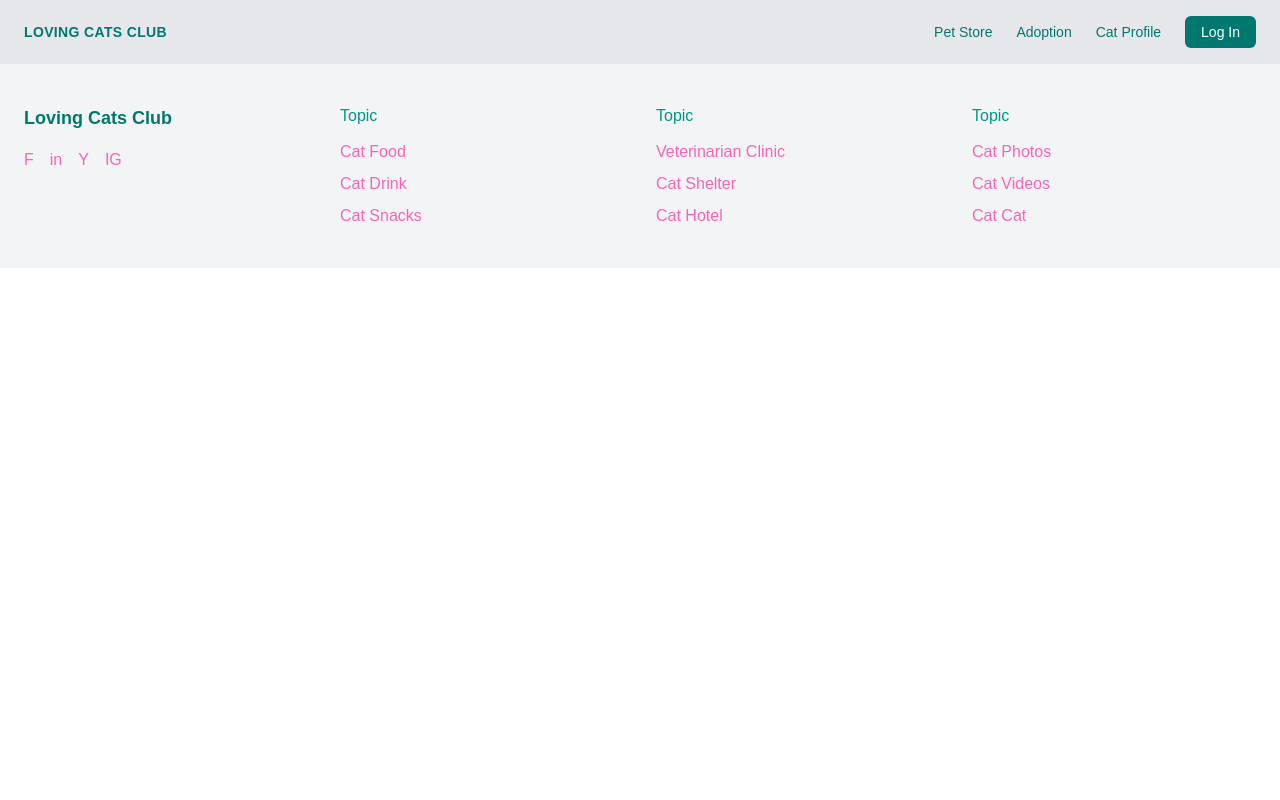
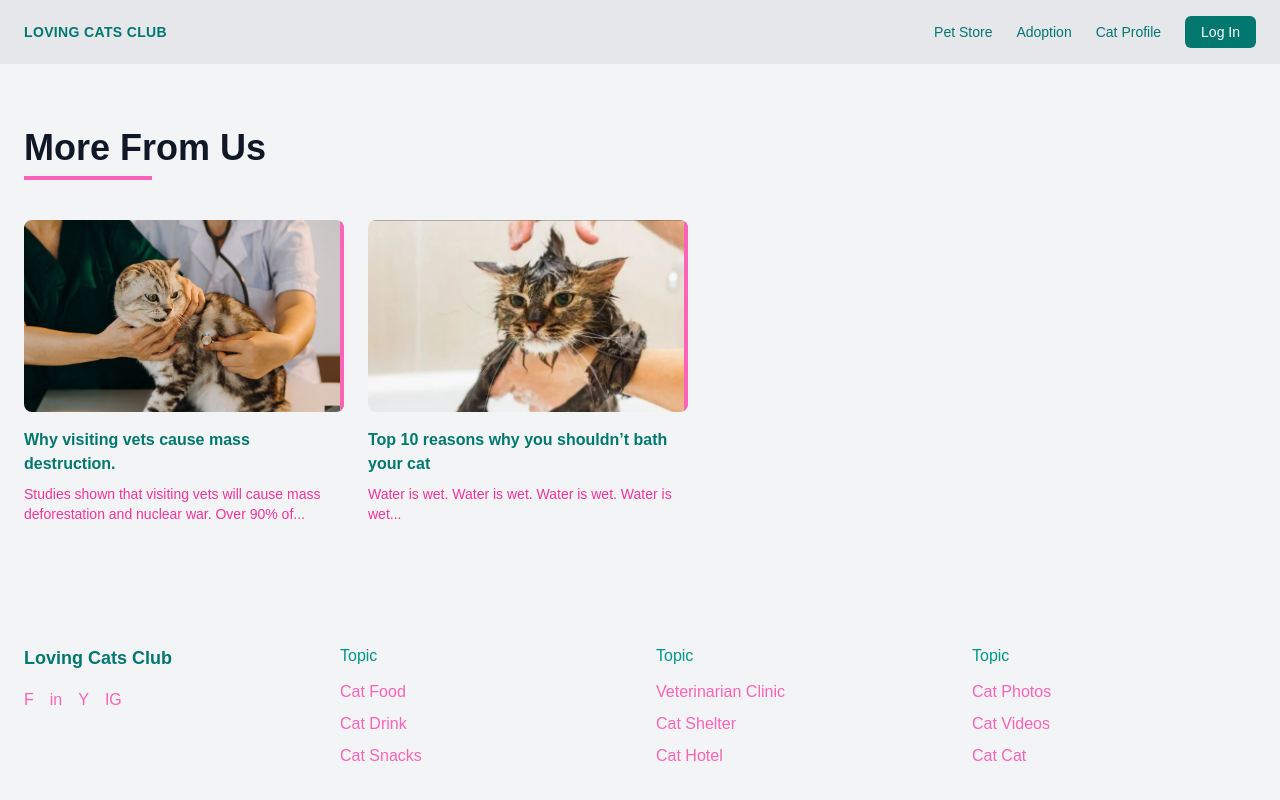
Before and after one commit to durianbeetroot/loving-cats-club, a Next.js app: page / in a window 1280 px wide. Shown: the top 800 px of the page. Built offline with nearby package versions, Linux system fonts and the light colour scheme.

Commit message:
Add MoreFromUs component and images
+Added MoreFromUs React component which renders a scrollable "More From Us" card section with two example cards.
+Integrated the component into the homepage (app/page.tsx)
+added the accompanying image assets to public/ (cat-bath.png, taking-cat-to-vet.jpg).

```diff
--- /dev/null
+++ b/app/components/morefromus.tsx
@@ -0,0 +1,61 @@
+export default function MoreFromUs() {
+  return (
+    <section className="bg-gray-100 py-16 px-6">
+      <div className="max-w-7xl mx-auto">
+
+        {/* Title */}
+        <h2 className="text-4xl font-bold text-gray-900 mb-10 relative inline-block">
+          More From Us
+          <span className="block h-1 w-32 bg-pink-400 mt-2"></span>
+        </h2>
+
+        {/* Scroll container */}
+        <div className="flex gap-6 overflow-x-auto pb-4 scrollbar-hide">
+
+          {/* Card 1 */}
+          <div className="min-w-[320px] max-w-[320px] flex-shrink-0">
+            <div className="relative rounded-lg overflow-hidden">
+              <img
+                src="/taking-cat-to-vet.jpg"
+                className="w-full h-48 object-cover"
+                alt="Vet Cat"
+              />
+              {/* right accent line */}
+              <div className="absolute right-0 top-0 h-full w-1 bg-pink-400"></div>
+            </div>
+
+            <h3 className="mt-4 text-teal-700 font-semibold">
+              Why visiting vets cause mass destruction.
+            </h3>
+
+            <p className="text-sm text-pink-500 mt-2">
+              Studies shown that visiting vets will cause mass deforestation and
+              nuclear war. Over 90% of...
+            </p>
+          </div>
+
+          {/* Card 2 */}
+          <div className="min-w-[320px] max-w-[320px] flex-shrink-0">
+            <div className="relative rounded-lg overflow-hidden">
+              <img
+                src="/cat-bath.png"
+                className="w-full h-48 object-cover"
+                alt="Wet Cat"
+              />
+              <div className="absolute right-0 top-0 h-full w-1 bg-pink-400"></div>
+            </div>
+
+            <h3 className="mt-4 text-teal-700 font-semibold">
+              Top 10 reasons why you shouldn’t bath your cat
+            </h3>
+
+            <p className="text-sm text-pink-500 mt-2">
+              Water is wet. Water is wet. Water is wet. Water is wet...
+            </p>
+          </div>
+
+        </div>
+      </div>
+    </section>
+  );
+}
--- a/app/page.tsx
+++ b/app/page.tsx
@@ -1,10 +1,12 @@
 import Header from "@/app/components/header";
 import Footer from "@/app/components/footer";
+import MoreFromUs from "@/app/components/morefromus";
 
 export default function Home() {
   return (
     <main>
       <Header />
+      <MoreFromUs />
       <Footer />
     </main>
   );
```
Also changed, not shown: public/cat-bath.png (added), public/taking-cat-to-vet.jpg (added).
